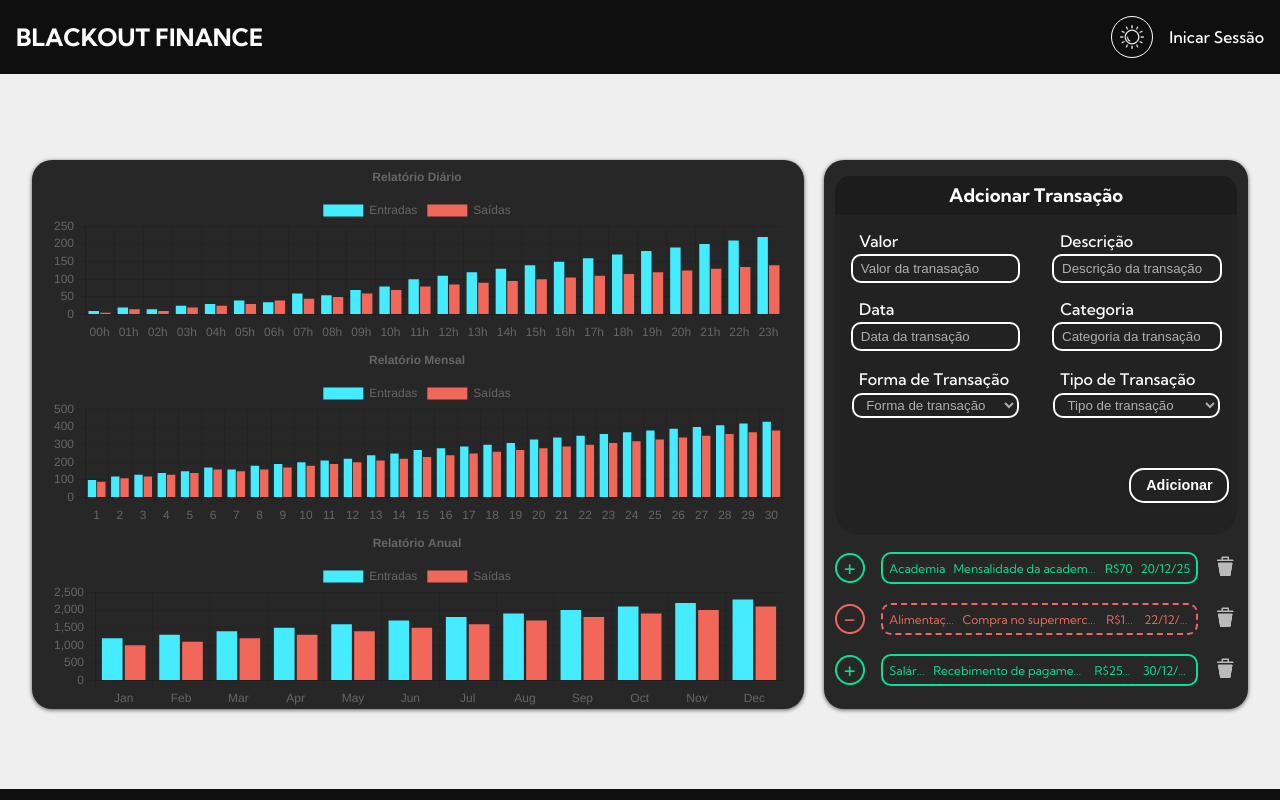
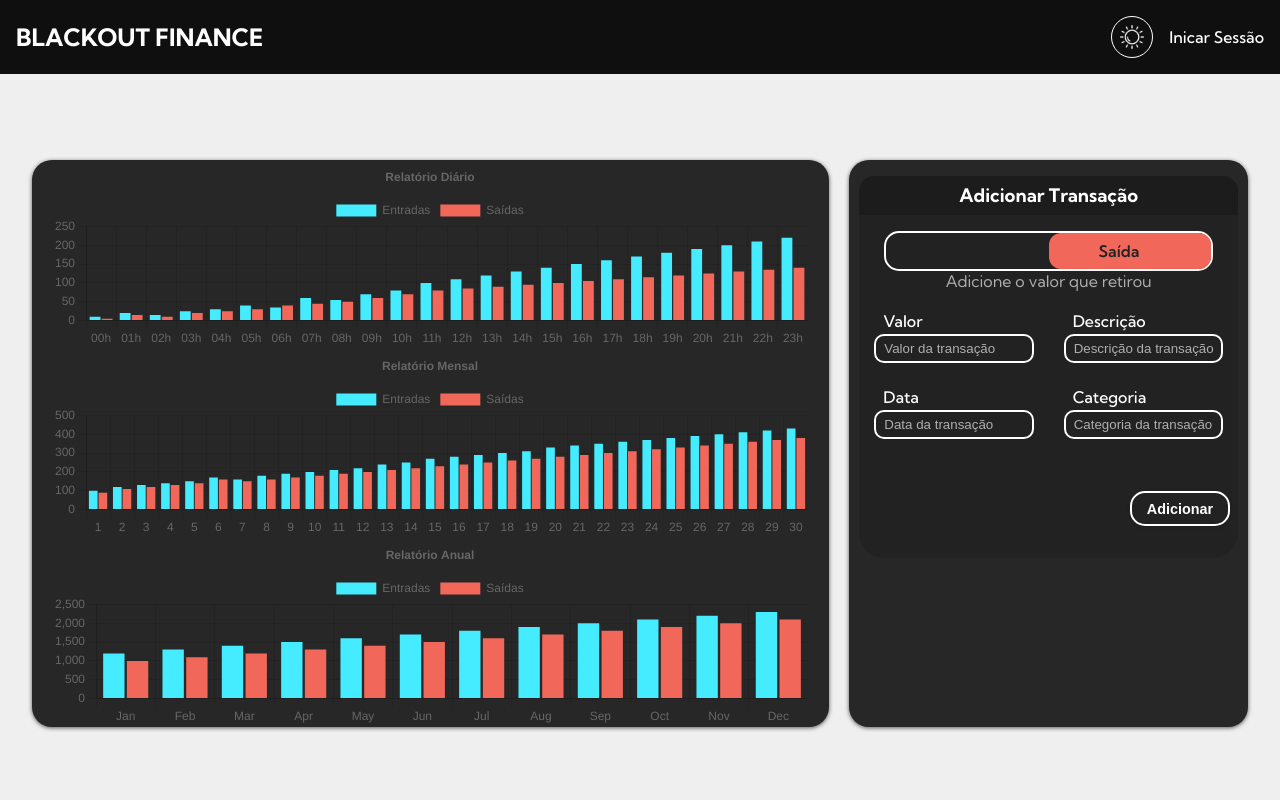
Before and after one commit to Kaualbuquerque/Blackout-Finance-Ui, a React (Vite) app: page /home in a window 1280 px wide. Shown: the top 800 px of the page. Built offline with nearby package versions, Linux system fonts and the light colour scheme.

Commit message:
criação da lógica
lógica para adicionar nova entrada no histórico

```diff
--- a/src/components/layout/addTransaction.tsx
+++ b/src/components/layout/addTransaction.tsx
@@ -1,18 +1,95 @@
-import styles from "../styles/component_styles/addTrasaction.module.css"
+import { useState } from "react";
+import styles from "../styles/component_styles/addTrasaction.module.css";
 
-function AddTrasaction() {
+interface Transaction {
+    tipo: string;      // "Entrada" ou "Saída"
+    valor: string;     // Valor da transação
+    descricao: string; // Descrição da transação
+    data: string;      // Data da transação
+    categoria: string; // Categoria da transação
+}
+interface AddTransactionProps {
+    onAddTransaction: (transaction: Transaction) => void;
+}
+
+function AddTrasaction({ onAddTransaction }: AddTransactionProps) {
+
+    const [isActive, setIsActive] = useState(false);
+    const [valor, setValor] = useState("");
+    const [descricao, setDescricao] = useState("");
+    const [data, setData] = useState("");
+    const [categoria, setCategoria] = useState("");
+
+    const togglePosition = () => {
+        setIsActive(!isActive);
+    };
+
+    const handleSubmit = (e: React.FormEvent) => {
+        e.preventDefault();
+
+        const newTransaction: Transaction = {
+            tipo: isActive ? "entrada" : "saida",
+            valor,
+            descricao,
+            data,
+            categoria
+        };
+
+        onAddTransaction(newTransaction);
+
+        // Limpa os campos após o envio
+        setValor("");
+        setDescricao("");
+        setData("");
+        setCategoria("");
+    };
+
     return (
         <div className={styles.transaction_container}>
-            <div className={styles.transaction_container_title}><h3>Adcionar Transação</h3></div>
+            <div className={styles.transaction_container_title}><h3>Adicionar Transação</h3></div>
             <div>
-                <form className={styles.transaction_container_form}>
+                <form className={styles.transaction_container_form} onSubmit={handleSubmit}>
+
+                    <div className={styles.type}>
+                        <div>
+                            <p>Entrada</p>
+                            <div
+                                className={`${styles.type_slider} ${isActive ? styles.entrada : styles.saida}`}
+                                onClick={togglePosition}
+                            ></div>
+                            <p>Saída</p>
+                        </div>
+
+                        {
+                            isActive ?
+                                <p>Adicione o valor que recebeu</p>
+                                :
+                                <p>Adicione o valor que retirou</p>
+                        }
+                    </div>
+
                     <div>
                         <label htmlFor="valor">Valor</label>
-                        <input type="number" name="valor" id="valor" placeholder="Valor da tranasação" />
+                        <input
+                            type="number"
+                            name="valor"
+                            id="valor"
+                            value={valor}
+                            onChange={(e) => setValor(e.target.value)}
+                            placeholder="Valor da transação"
+                            required
+                        />
                     </div>
                     <div>
                         <label htmlFor="descrição">Descrição</label>
-                        <input type="text" name="descrição" id="descrição" placeholder="Descrição da transação" />
+                        <input
+                            type="text"
+                            name="descrição"
+                            id="descrição"
+                            value={descricao}
+                            onChange={(e) => setDescricao(e.target.value)}
+                            placeholder="Descrição da transação"
+                        />
                     </div>
                     <div>
                         <label htmlFor="data">Data</label>
@@ -20,39 +97,32 @@ function AddTrasaction() {
                             type="text"
                             name="data"
                             id="data"
+                            value={data}
+                            onChange={(e) => setData(e.target.value)}
                             placeholder="Data da transação"
                             onFocus={(e) => (e.target.type = "date")}
                             onBlur={(e) => (e.target.value === "" ? (e.target.type = "text") : null)}
+                            required
                         />
                     </div>
                     <div>
                         <label htmlFor="categoria">Categoria</label>
-                        <input type="text" name="categoria" id="categoria" placeholder="Categoria da transação" />
-                    </div>
-                    <div>
-                        <label htmlFor="form_transacao">Forma de Transação</label>
-                        <select name="form_transacao" id="form_transacao" >
-                        <option value="" disabled selected>Forma de transação</option>
-                            <option value="dinheiro">Dinheiro</option>
-                            <option value="cartão">Cartão</option>
-                            <option value="pix">Pix</option>
-                        </select>
-                    </div>
-                    <div>
-                        <label htmlFor="tipo">Tipo de Transação</label>
-                        <select name="tipo" id="tipo">
-                        <option value="" disabled selected>Tipo de transação</option>
-                            <option value="entrada">Entrada</option>
-                            <option value="saída">Saída</option>
-                        </select>
+                        <input
+                            type="text"
+                            name="categoria"
+                            id="categoria"
+                            value={categoria}
+                            onChange={(e) => setCategoria(e.target.value)}
+                            placeholder="Categoria da transação"
+                            required
+                        />
                     </div>
 
                     <button type="submit">Adicionar</button>
                 </form>
-
             </div>
         </div>
     )
 }
 
-export default AddTrasaction
+export default AddTrasaction;
--- a/src/components/layout/entryHistory.tsx
+++ b/src/components/layout/entryHistory.tsx
@@ -9,7 +9,7 @@ interface entryHistoryProps {
     descricao: string
     tipo: string
     data: string
-    valor: number
+    valor: string
 }
 
 
--- a/src/components/layout/historyList.tsx
+++ b/src/components/layout/historyList.tsx
@@ -6,7 +6,7 @@ interface Transaction {
     descricao: string;
     tipo: string;
     data: string;
-    valor: number;
+    valor: string;  // Alterando para string
 }
 
 interface HistoryListProps {
--- a/src/components/pages/home.tsx
+++ b/src/components/pages/home.tsx
@@ -7,11 +7,19 @@ import styles from "../styles/page_styles/home.module.css"
 import { Chart as ChartJS, CategoryScale, LinearScale, BarElement, Title, Tooltip, Legend } from "chart.js";
 import AddTrasaction from "../layout/addTransaction";
 import HistoryList from "../layout/historyList";
+interface Transaction {
+    tipo: string;      // "Entrada" ou "Saída"
+    valor: string;     // Valor da transação
+    descricao: string; // Descrição da transação
+    data: string;      // Data da transação
+    categoria: string; // Categoria da transação
+}
 
 function Home() {
     ChartJS.register(CategoryScale, LinearScale, BarElement, Title, Tooltip, Legend);
 
     const [isDark, setIsDark] = useState<boolean>(false);
+    const [transactions, setTransactions] = useState<Transaction[]>([]);
 
     // Dados para o gráfico diário (separado por horas do dia)
     const dataDay = {
@@ -47,6 +55,14 @@ function Home() {
         ],
     };
 
+    const handleAddTransaction = (transaction: Transaction) => {
+        // Log para ver os dados que estão sendo enviados do formulário
+        console.log('Nova transação:', transaction);
+
+        // Adiciona a nova transação à lista de transações
+        setTransactions([...transactions, transaction]);
+    };
+
     // Dados para o gráfico anual (separado por meses)
     const dataYear = {
         labels: ["Jan", "Feb", "Mar", "Apr", "May", "Jun", "Jul", "Aug", "Sep", "Oct", "Nov", "Dec"],
@@ -64,12 +80,6 @@ function Home() {
         ],
     };
 
-    const transactions = [
-        { categoria: "Academia", descricao: "Mensalidade da academia", tipo: "entrada", valor: 70, data: "20/12/25" },
-        { categoria: "Alimentação", descricao: "Compra no supermercado", tipo: "saida", valor: 150, data: "22/12/25" },
-        { categoria: "Salário", descricao: "Recebimento de pagamento", tipo: "entrada", valor: 2500, data: "30/12/25" }
-    ];
-
     return (
         <div className={`${styles.container}  ${isDark ? styles.dark_theme : styles.light_theme}`}>
             <header>
@@ -83,7 +93,7 @@ function Home() {
                         <Graphic data={dataYear} title="Relatório Anual" />
                     </div>
                     <div className={styles.transation}>
-                        <AddTrasaction />
+                        <AddTrasaction onAddTransaction={handleAddTransaction} />
                         <HistoryList transactions={transactions} />
                     </div>
                 </div>
--- a/src/components/pages/login.tsx
+++ b/src/components/pages/login.tsx
@@ -1,18 +1,17 @@
 import styles from "../styles/page_styles/login.module.css"
 
-import Navbar from "../layout/navbar"
 import { useEffect, useState } from "react"
+import { useNavigate } from "react-router-dom"
 
 import login_img from "../../assets/images/fluid_banner_login_img.png"
 import cadastro_img from "../../assets/images/fluid_banner_cadastro_img.png"
-import { useNavigate } from "react-router-dom"
+import arrow from "../../assets/icons/others/arrow.png"
 
 function Login() {
 
     const navigate = useNavigate(); // Criando o navegador de redirecionamento
     const [isActivated, setIsActivated] = useState(false)
     const [position, setposition] = useState("direita")
-    const [isDark, setIsDark] = useState<boolean>(false);
 
     // Estados para armazenar os valores dos inputs
     const [formData, setFormData] = useState({
@@ -70,10 +69,14 @@ function Login() {
         navigate("/home");
     }
 
+    const toBlackout = () => {
+        navigate("/")
+    }
+
     return (
-        <div className={styles.container}>
-            <Navbar isDark={isDark} setIsDark={setIsDark} />
-            <main className={`${styles.login_main} ${isDark ? styles.dark_theme : styles.light_theme}`}>
+        <div className={styles.login_container}>
+            <div><img src={arrow} alt="arrow icon" onClick={toBlackout}/></div>
+            <main className={`${styles.login_main}`}>
                 <div className={styles.form_div}>
                     <div>
                         <form onSubmit={handleSubmitCadastro}>
--- a/src/components/styles/component_styles/addTrasaction.module.css
+++ b/src/components/styles/component_styles/addTrasaction.module.css
@@ -71,3 +71,48 @@
     justify-self: end;
     grid-column: 2;
 }
+
+.transaction_container_form .type{
+    grid-column: 2 span;
+}
+
+.transaction_container_form .type>div {
+    border: 2px solid #fff;
+    width: 50%;
+    border-radius: 15px;
+    margin: auto;
+    display: flex;
+    flex-direction: row;
+    align-items: center;
+    justify-content: space-between;
+    padding: .5rem 4.5rem;
+    position: relative;
+    z-index: 1000;
+    font-weight: 600;
+    color: #222;
+}
+
+.transaction_container_form .type .type_slider {
+    width: 50%;
+    height: 100%;
+    position: absolute;
+    border-radius: 12px;
+    z-index: -1;
+    cursor: pointer;
+    transition: left 0.3s ease-in-out; /* Animação suave */
+}
+
+.transaction_container_form .type .type_slider.entrada {
+    background-color: #06E295;
+    left: 0;
+}
+
+.transaction_container_form .type .type_slider.saida {
+    background-color: #F1685B;
+    left: 50%; /* Desloca o slider para a direita */
+}
+
+.transaction_container_form .type>p {
+    z-index: 1;
+    color: #afafaf;
+}
--- a/src/components/styles/page_styles/login.module.css
+++ b/src/components/styles/page_styles/login.module.css
@@ -1,5 +1,18 @@
-.container{
+.login_container{
     height: 100vh;
+    display: flex;
+    flex-direction: column;
+}
+
+.login_container>div{
+    height: 1%;
+}
+
+.login_container>div>img {
+    scale: 75%;
+    transform: rotate(180deg);
+    cursor: pointer;
+    padding: 1rem;
 }
 
 .login_main {
@@ -8,15 +21,6 @@
     display: flex;
     align-items: center;
     justify-content: center;
-    transition: background-color 0.5s ease, color 0.5s ease;
-}
-
-.login_main.light_theme{
-    background-color: #EFEFEF;
-}
-
-.login_main.dark_theme{
-    background-color: #272727;
 }
 
 .form_div {
```
Also changed, not shown: src/assets/icons/others/arrow.png (added).
